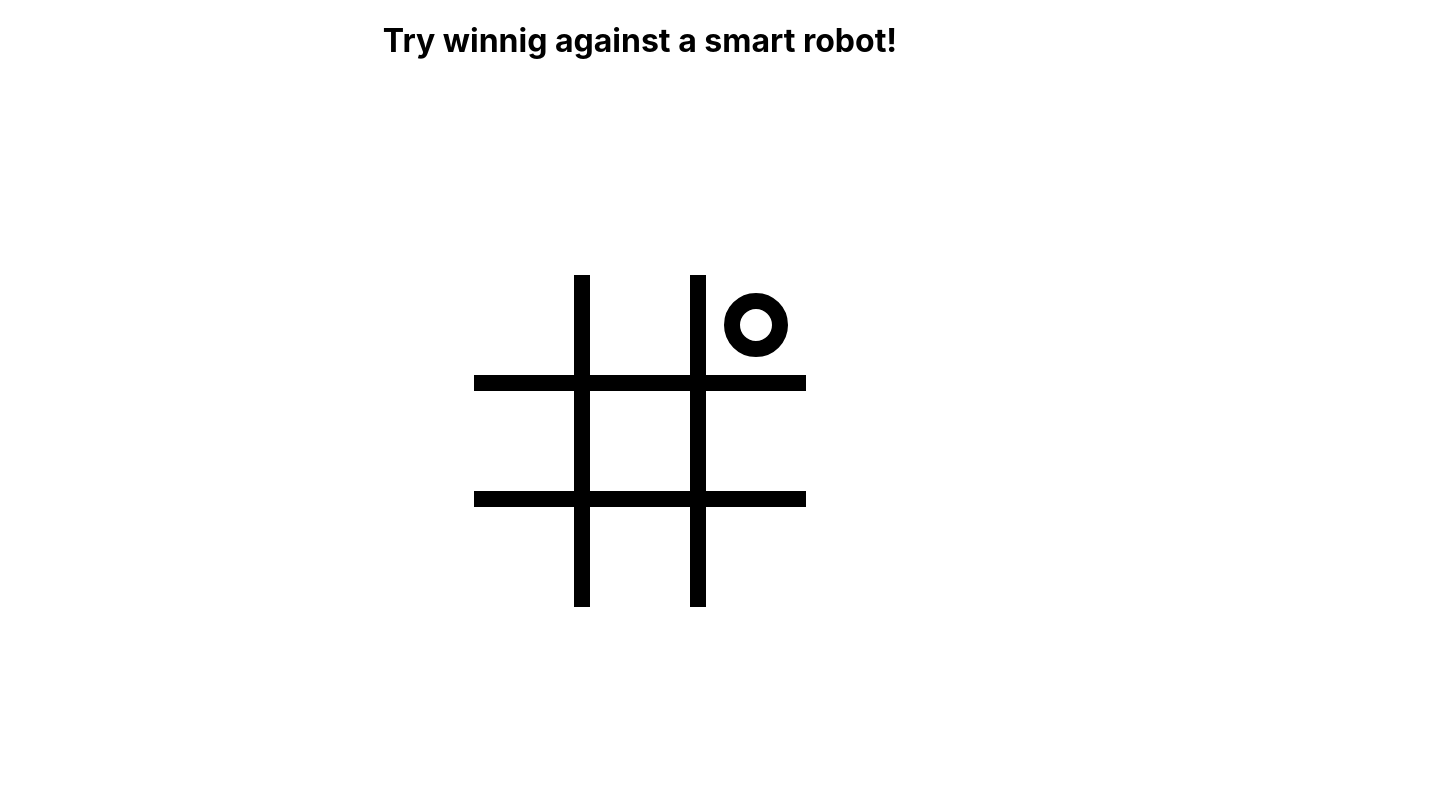
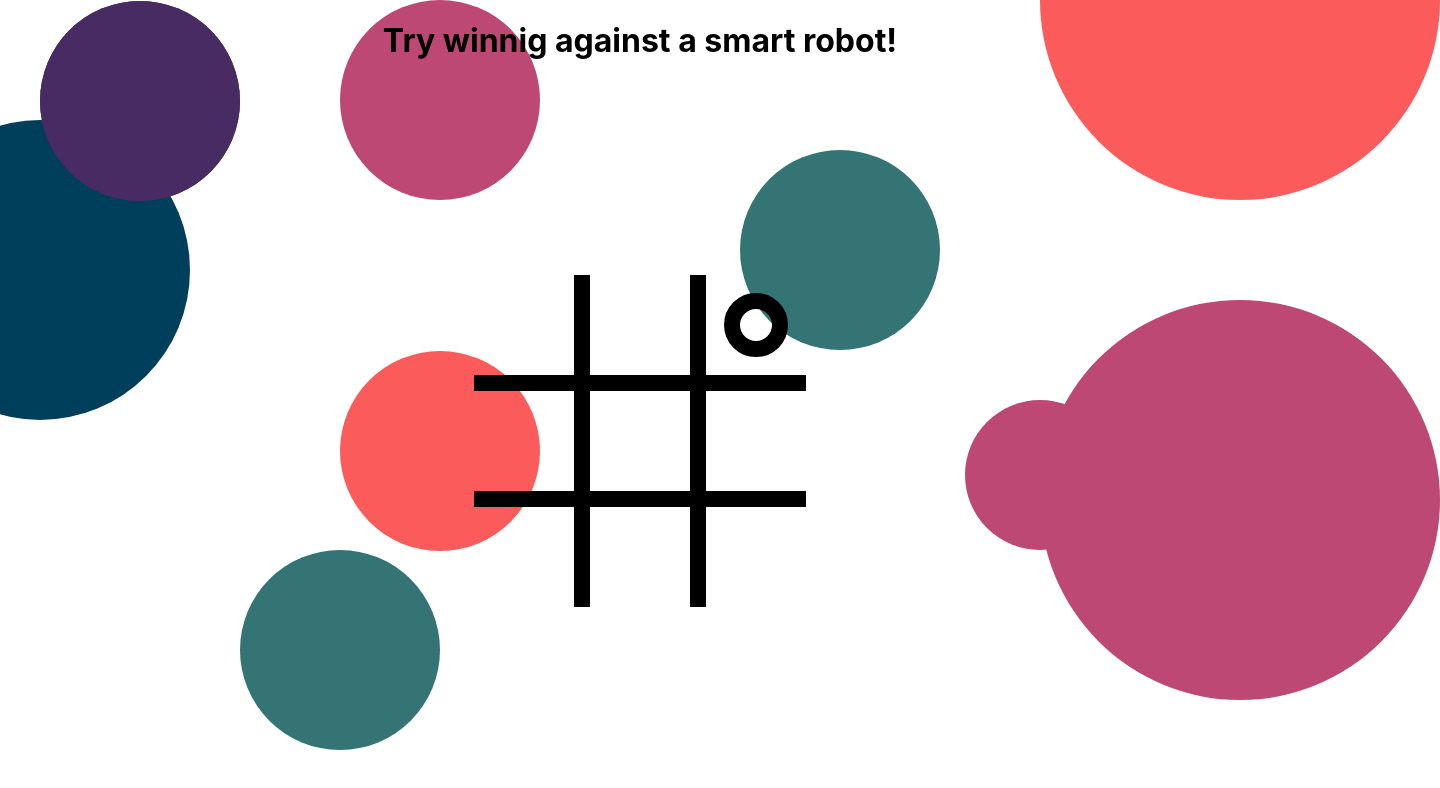
Before and after one commit to LaraBalsamello/react-tic-tac-toe, a React app: page / in a window 1280 px wide. Shown: the top 788 px of the page, 1440 px wide, since content can reach past the window. Built offline with nearby package versions, Linux system fonts and the light colour scheme.

Commit message:
animations and background added

```diff
--- a/src/App.js
+++ b/src/App.js
@@ -7,6 +7,16 @@ function App() {
     <div className="App">
       <h1>Try winnig against a smart robot!</h1>
       <Board></Board>
+      <div className="background-circles"></div>
+      <div className="background-circles"></div>
+      <div className="background-circles"></div>
+      <div className="background-circles"></div>
+      <div className="background-circles"></div>
+      <div className="background-circles"></div>
+      <div className="background-circles"></div>
+      <div className="background-circles"></div>
+      <div className="background-circles"></div>
+      <div className="background-circles"></div>
     </div>
   );
 }
--- a/src/App.scss
+++ b/src/App.scss
@@ -40,3 +40,97 @@
     transform: rotate(360deg);
   }
 }
+
+.background-circles{
+  background: grey;
+  width: 100px;
+  height: 100px;
+  position: absolute;
+  z-index: 0;
+  transform: translate(100px, 100px);
+  border-radius: 100%;
+  &:nth-child(1){
+    background:#fb5b5a ;
+    width: 200px;
+    height: 200px;
+    transform: translate(0px, 200px);
+  }
+  &:nth-child(1){
+    background:#fb5b5a ;
+    width: 200px;
+    height: 200px;
+    transform: translate(0px);
+  }
+  &:nth-child(3){
+    background:#fb5b5a ;
+    width: 200px;
+    height: 200px;
+    transform: translate(-200px, 351px);
+  }
+  &:nth-child(4){
+    background: #bc4873;
+    width: 400px;
+    height: 400px;
+    transform: translate(600px, 300px);
+  }
+  &:nth-child(5){
+    background: #fb5b5a;
+    width: 400px;
+    height: 400px;
+    transform: translate(600px,-200px);
+  }
+  &:nth-child(6){
+    background: #003f5c;
+    width: 300px;
+    height: 300px;
+    transform: translate(-600px, 120px);
+  }
+  &:nth-child(7){
+    background: #bc4873;
+    width: 200px;
+    height: 200px;
+    transform: translate(-200px, 0px);
+  }
+  &:nth-child(8){
+    background: #472b62;
+    width: 200px;
+    height: 200px;
+    transform: translate(-500px, 1px);
+  }
+  &:nth-child(9){
+    background: #347474;
+    width: 200px;
+    height: 200px;
+    transform: translate(200px, 150px);
+  }
+
+  &:nth-child(10){
+    background: #472b62;
+    width: 200px;
+    height: 200px;
+    transform: translate(-500px, 1px);
+  }
+  &:nth-child(11){
+    background: #bc4873;
+    width: 150px;
+    height: 150px;
+    transform: translate(400px, 400px);
+  }
+  &:nth-child(12){
+    background: #347474;
+    width: 200px;
+    height: 200px;
+    transform: translate(-300px, 550px);
+  }
+  animation: explotion  3s cubic-bezier(0.175, 0.885, 0.32, 1.275) forwards;
+}
+
+@keyframes explotion {
+  0%{
+    transform: translate(0px);
+  }
+}
+
+h1 {
+  z-index: 99999;
+}
--- a/src/Board/Board.scss
+++ b/src/Board/Board.scss
@@ -9,4 +9,5 @@
     :nth-child(3n) {
         // background-color: blue;
     }
+    z-index: 9999;
 }
--- a/src/Board/BoardBox/BoardBox.scss
+++ b/src/Board/BoardBox/BoardBox.scss
@@ -20,6 +20,7 @@
     &:nth-child(9) {
         border-bottom: none;
     }
+    opacity: 0;
     animation: rotateBoardBox 1000ms 3s cubic-bezier(0.175, 0.885, 0.32, 1.275) forwards;
 
 }
@@ -30,5 +31,6 @@
     }
     100%{
         transform: rotate(360deg);
+        opacity: 1;
     }
 }
--- a/src/index.scss
+++ b/src/index.scss
@@ -5,6 +5,7 @@ body {
     sans-serif;
   -webkit-font-smoothing: antialiased;
   -moz-osx-font-smoothing: grayscale;
+  overflow: hidden;
 }
 
 code {
```
